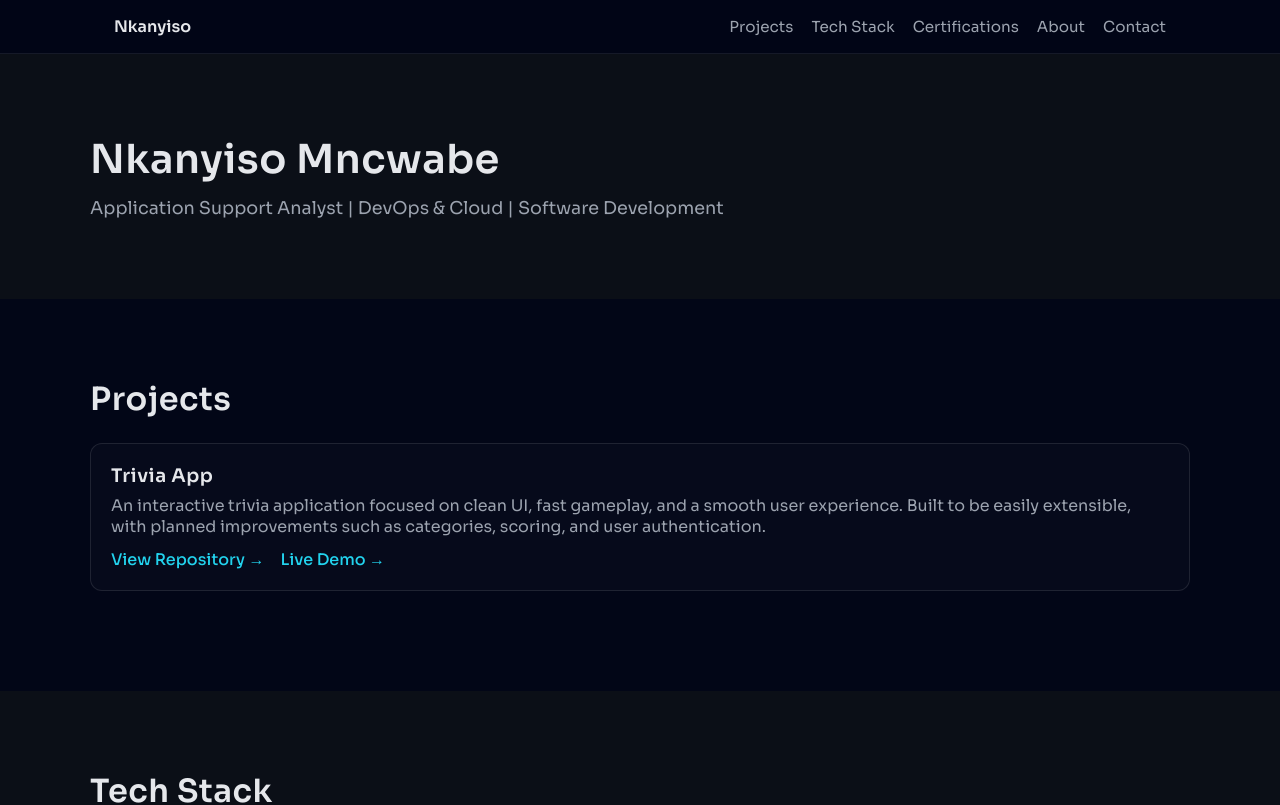
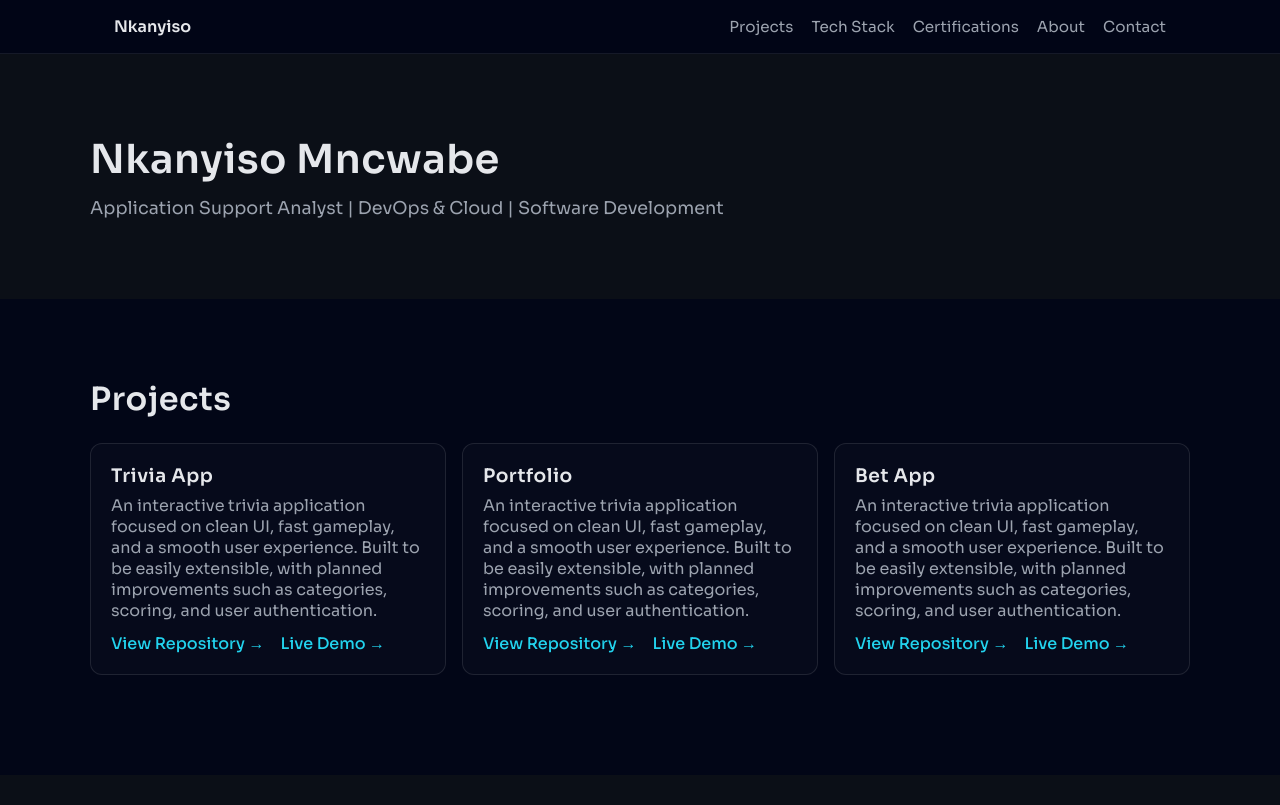
Before and after one commit to Nkany1/portfolio-v2, a Next.js app: page / in a window 1280 px wide. Shown: the top 805 px of the page. Built offline with nearby package versions, Linux system fonts and the light colour scheme.

Commit message:
refoctor: render project using map

```diff
--- a/src/app/globals.css
+++ b/src/app/globals.css
@@ -45,6 +45,19 @@ h1, h2, h3 {
 .projects {
   padding: 80px 24px;
   background: #020617;
+}
+
+.projects__grid {
+  display: grid;
+  grid-template-columns: repeat(auto-fit, minmax(280px, 1fr));
+  gap: 16px;
+}
+
+.project-actions {
+  display: flex;
+  gap: 16px;
+  flex-wrap: wrap;
+  margin-top: 12px;
 }
 
 .projects__inner {
--- a/src/components/sections/Projects.tsx
+++ b/src/components/sections/Projects.tsx
@@ -1,35 +1,62 @@
+type Project = {
+  name: string;
+  description: string;
+  repoUrl: string;
+  liveUrl?: string;
+};
+
+const projects: Project[] = [
+  {
+    name: "Trivia App",
+    description:
+      "An interactive trivia application focused on clean UI, fast gameplay, and a smooth user experience. Built to be easily extensible, with planned improvements such as categories, scoring, and user authentication.",
+    repoUrl: "https://github.com/Nkany1/trivia",
+    liveUrl: "https://triviaaa-app.netlify.app/",
+  },
+
+  {
+    name: "Portfolio",
+    description:
+      "An interactive trivia application focused on clean UI, fast gameplay, and a smooth user experience. Built to be easily extensible, with planned improvements such as categories, scoring, and user authentication.",
+    repoUrl: "https://github.com/Nkany1/trivia",
+    liveUrl: "https://triviaaa-app.netlify.app/",
+  },
+
+  {
+    name: "Bet App",
+    description:
+      "An interactive trivia application focused on clean UI, fast gameplay, and a smooth user experience. Built to be easily extensible, with planned improvements such as categories, scoring, and user authentication.",
+    repoUrl: "https://github.com/Nkany1/trivia",
+    liveUrl: "https://triviaaa-app.netlify.app/",
+  },
+
+];
+
 export default function Projects() {
   return (
     <section id="projects" className="projects">
       <div className="projects__inner">
         <h2>Projects</h2>
 
-        <div className="project-card">
-          <h3>Trivia App</h3>
-          <p>
-            An interactive trivia application focused on clean UI, fast gameplay,
-            and a smooth user experience. Built to be easily extensible, with planned
-            improvements such as categories, scoring, and user authentication.
-          </p>
+        <div className="projects__grid">
+          {projects.map((p) => (
+            <div className="project-card" key={p.name}>
+              <h3>{p.name}</h3>
+              <p>{p.description}</p>
 
+              <div className="project-actions">
+                <a href={p.repoUrl} target="_blank" rel="noreferrer">
+                  View Repository →
+                </a>
 
-          <div style={{ display: "flex", gap: "16px" }}>
-            <a
-              href="https://github.com/Nkany1/trivia"
-              target="_blank"
-              rel="noreferrer"
-            >
-              View Repository →
-            </a>
-
-            <a
-              href="https://triviaaa-app.netlify.app/"
-              target="_blank"
-              rel="noreferrer"
-            >
-              Live Demo →
-            </a>
-          </div>
+                {p.liveUrl && (
+                  <a href={p.liveUrl} target="_blank" rel="noreferrer">
+                    Live Demo →
+                  </a>
+                )}
+              </div>
+            </div>
+          ))}
         </div>
       </div>
     </section>
```
